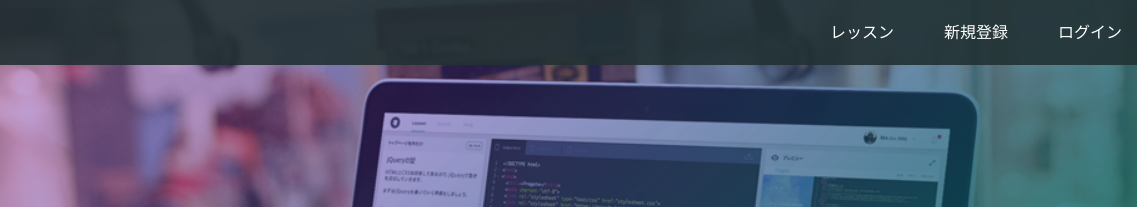
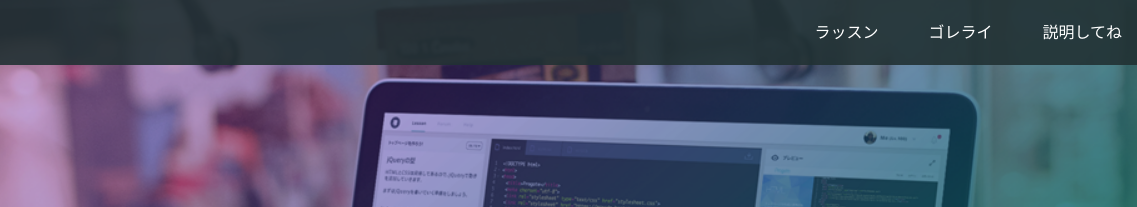
Before and after one commit to ait-h/ait-h.github.io, a plain HTML site: page index.html in a window 1280 px wide. Shown: the top 207 px of the page, 143-1280 px from the left. Drawn offline with Linux system fonts and the light colour scheme.

Commit message:
Update index.html

```diff
--- a/index.html
+++ b/index.html
@@ -15,9 +15,9 @@
       </div>
       <span class="fa fa-bars menu-icon"></span>
       <div class="header-right">
-        <a href="#">レッスン</a>
-        <a href="#">新規登録</a>
-        <a href="#" class="login">ログイン</a>
+        <a href="#">ラッスン</a>
+        <a href="#">ゴレライ</a>
+        <a href="#" class="login">説明してね</a>
       </div>
     </div>
   </header>
```
